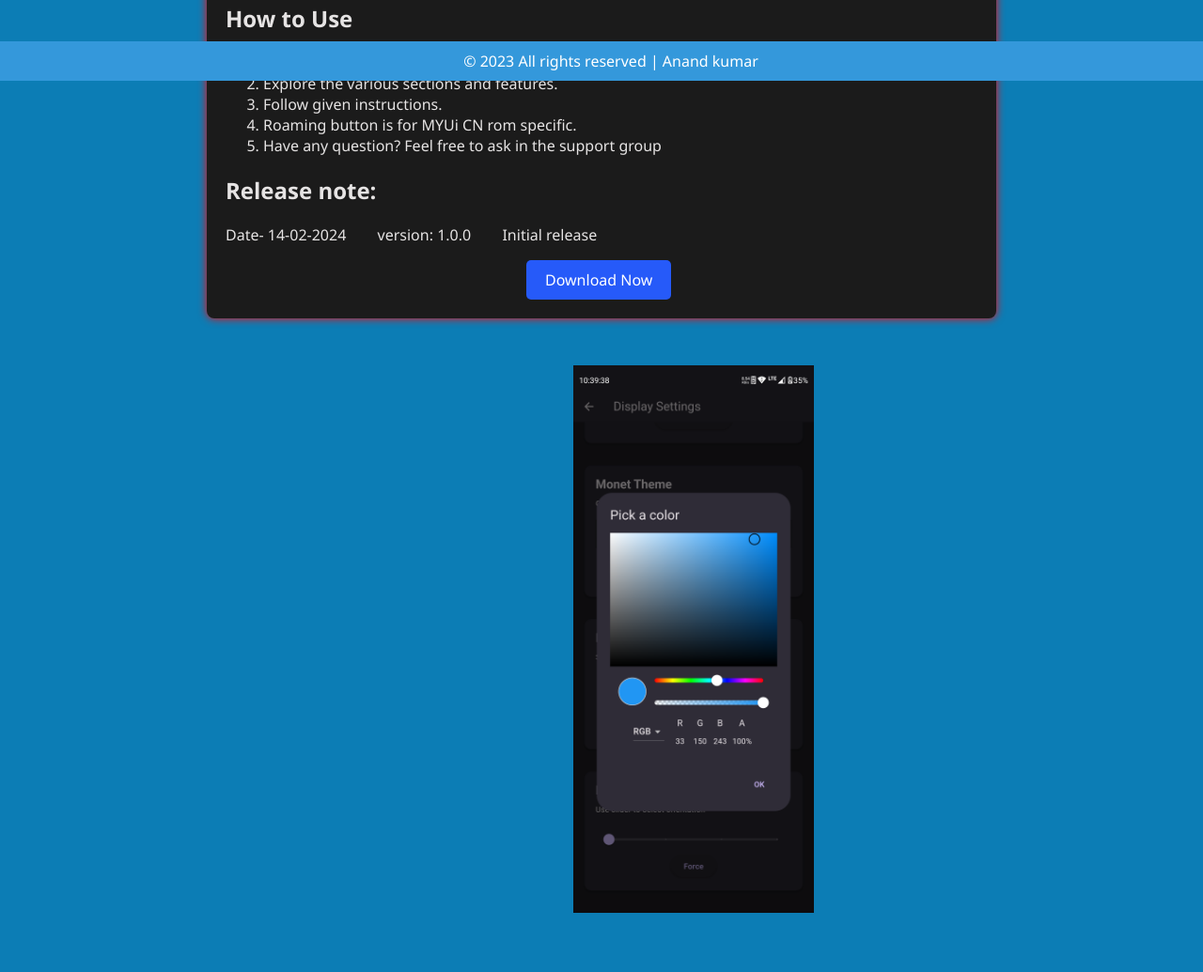
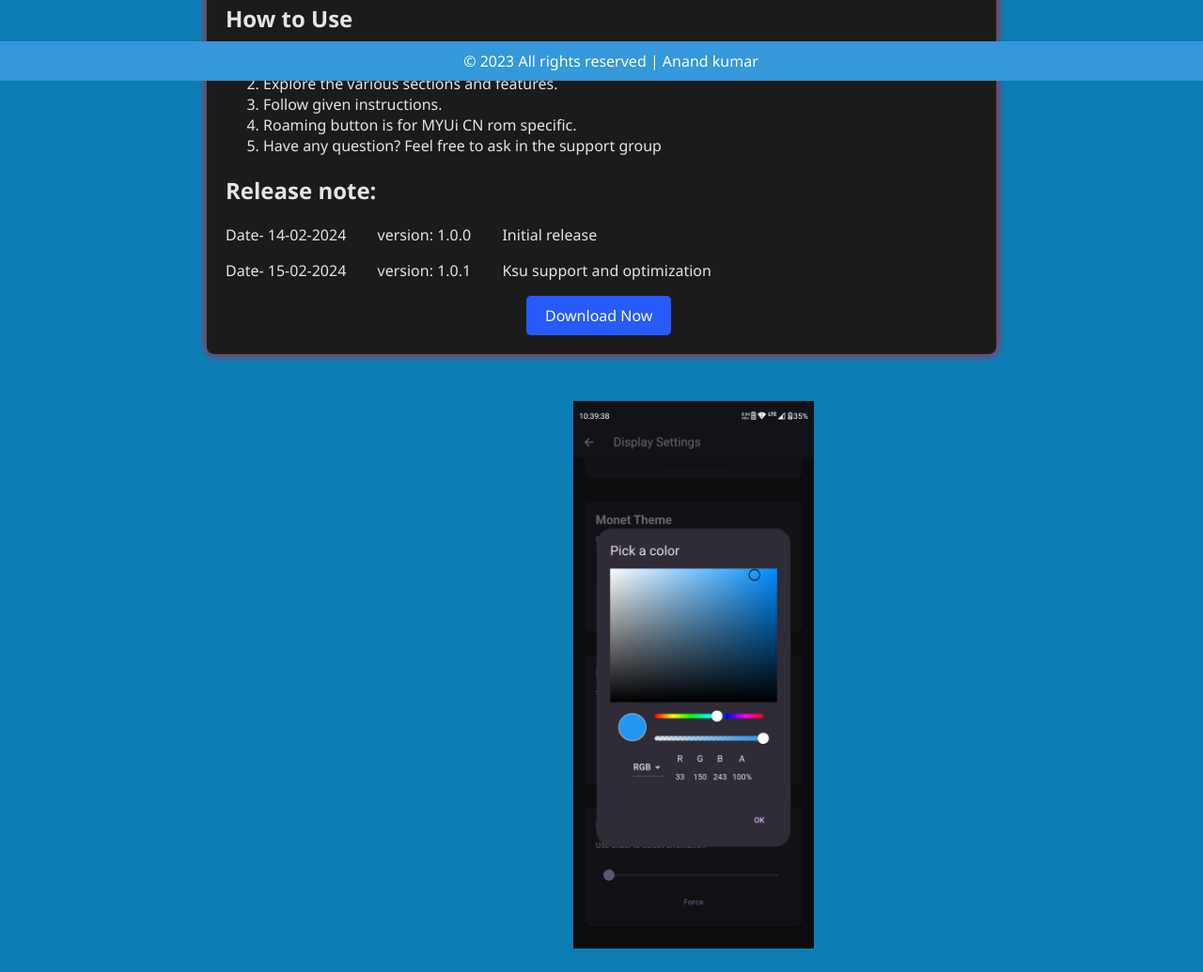
Before and after one commit to myuicustom/myuicustom.github.io, a plain HTML site: page apexcontrol.html in a window 1280 px wide. Shown: the part 714-1749 px from the top of the page at 94% size. Before the commit the page ends 1711 px from the top, so only its background shows below. Drawn offline with Linux system fonts and the light colour scheme.

Commit message:
1.0.1 apexcontrol.html

```diff
--- a/apexcontrol.html
+++ b/apexcontrol.html
@@ -51,6 +51,8 @@
             <h2>Release note:</h2>
 
 <p>Date- 14-02-2024 &nbsp; &nbsp;&nbsp;&nbsp;&nbsp; version: 1.0.0 &nbsp; &nbsp;&nbsp;&nbsp;&nbsp; Initial release</p>
+            <p>Date- 15-02-2024 &nbsp; &nbsp;&nbsp;&nbsp;&nbsp; version: 1.0.1 &nbsp; &nbsp;&nbsp;&nbsp;&nbsp; Ksu support and optimization</p>
+
 
             <a href="https://devuploads.com/users/Anandbizuka/8726/My%20Apps" class="download-button">Download Now</a>
         </article>
```
